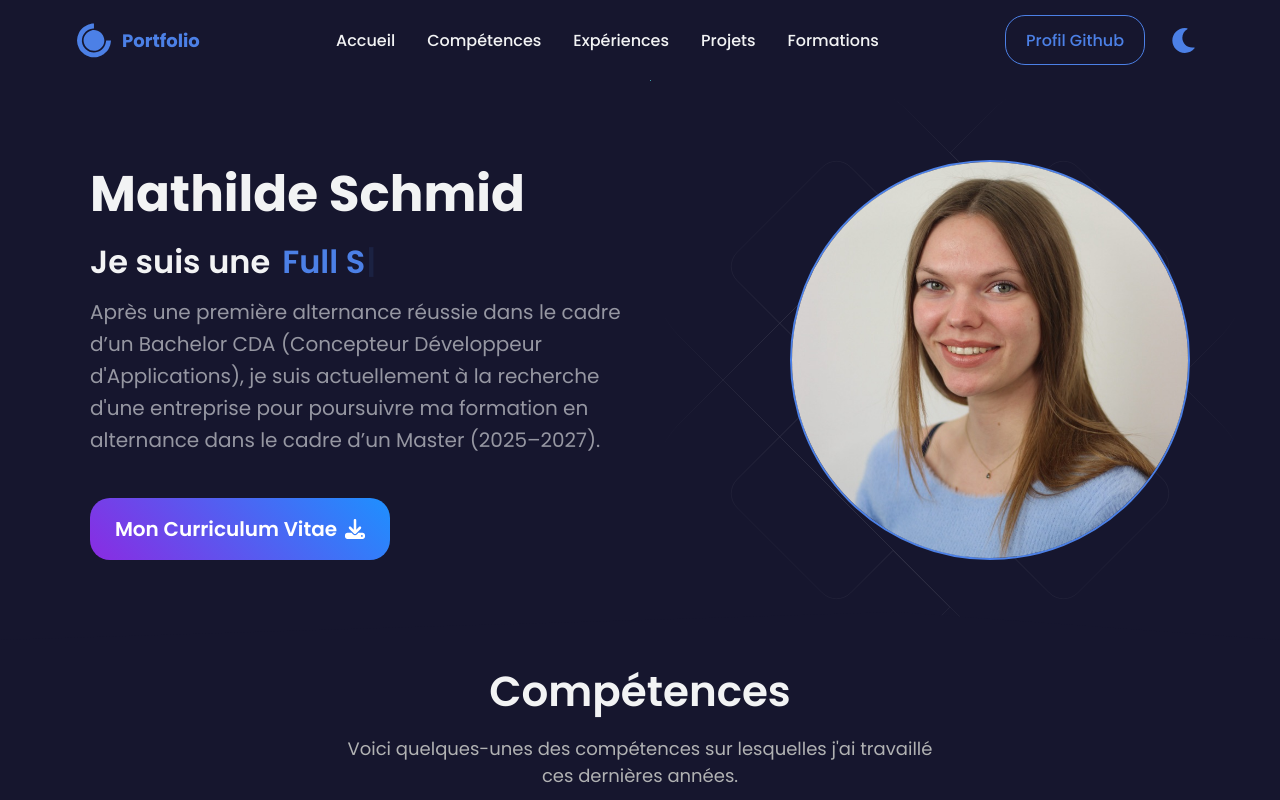
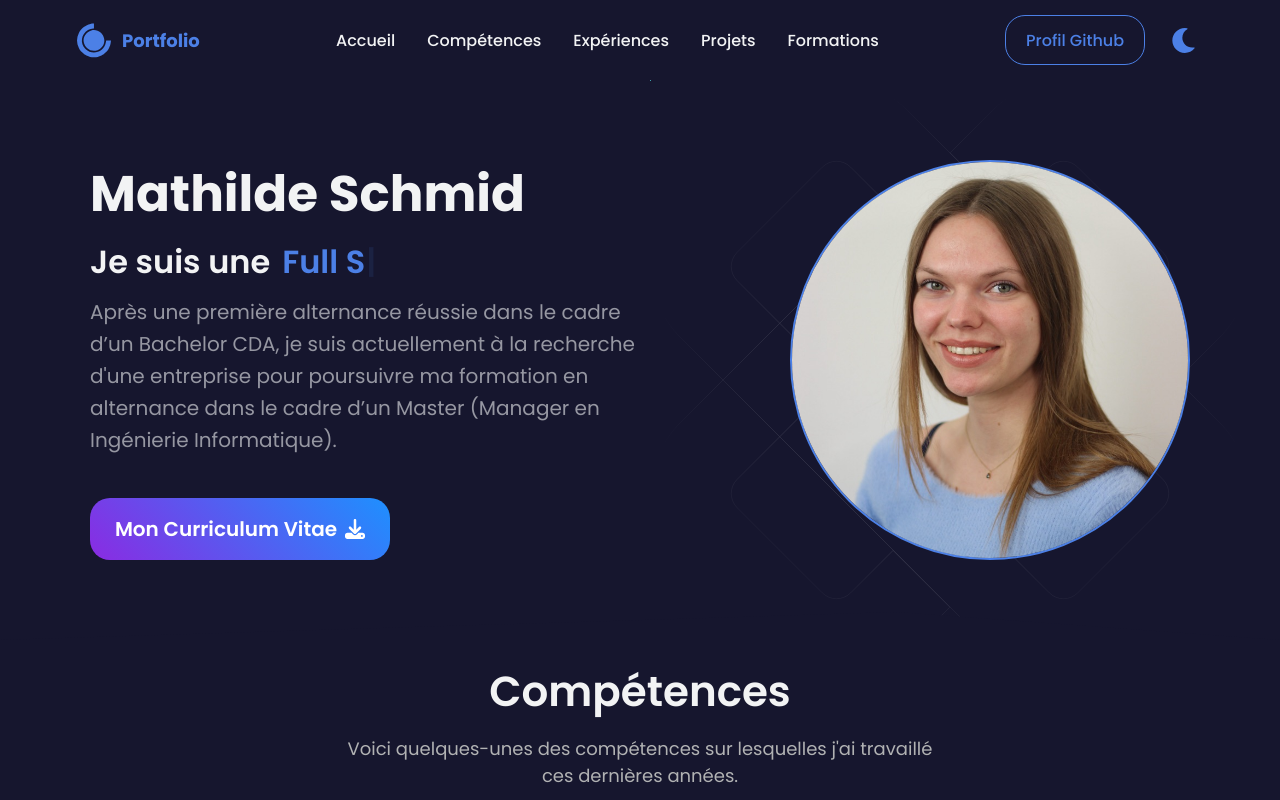
Before and after one commit to mAthilde43/Portfolio-Mathilde-Schmid, a React (Create React App) app: page / in a window 1280 px wide. Shown: the top 800 px of the page. Built offline with nearby package versions, Linux system fonts and the light colour scheme.

Commit message:
Updated CV

```diff
--- a/src/data/constants.js
+++ b/src/data/constants.js
@@ -5,7 +5,7 @@ import LuxeOClockImage from "../components/images/Luxe-o-Clock.png";
 import GestTimeImage from "../components/images/Gest-Time.png";
 import FoxartImage from "../components/images/Foxart.png";
 import Festivibes from "../components/images/Festivibes.png";
-import CVMS from "../components/images/Mathilde Schmid-Curriculum Vitae.pdf";
+import CVMS from "../components/images/Mathilde-Schmid-CurriculumVitae.pdf";
 
 export const Bio = {
   name: "Mathilde Schmid",
@@ -16,7 +16,7 @@ export const Bio = {
     "QA Tester",
   ],
   description:
-    "Après une première alternance réussie dans le cadre d’un Bachelor CDA (Concepteur Développeur d'Applications), je suis actuellement à la recherche d'une entreprise pour poursuivre ma formation en alternance dans le cadre d’un Master (2025–2027).",
+    "Après une première alternance réussie dans le cadre d’un Bachelor CDA, je suis actuellement à la recherche d'une entreprise pour poursuivre ma formation en alternance dans le cadre d’un Master (Manager en Ingénierie Informatique).",
   github: "https://github.com/mAthilde43",
   resume: CVMS,
   // linkedin: "",
```
Also changed, not shown: 1 other file (tests, documents, lock files or other folders).
